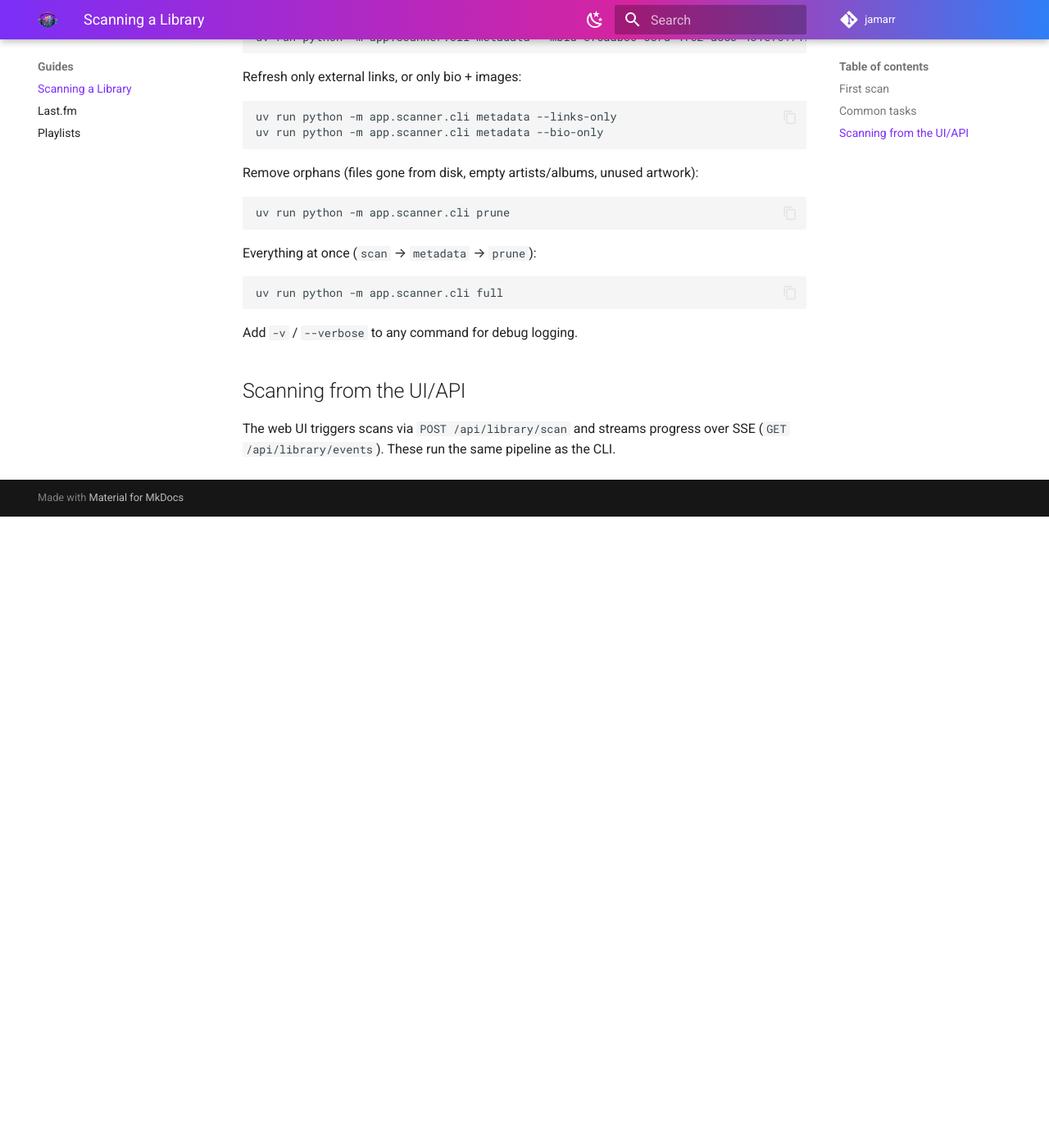
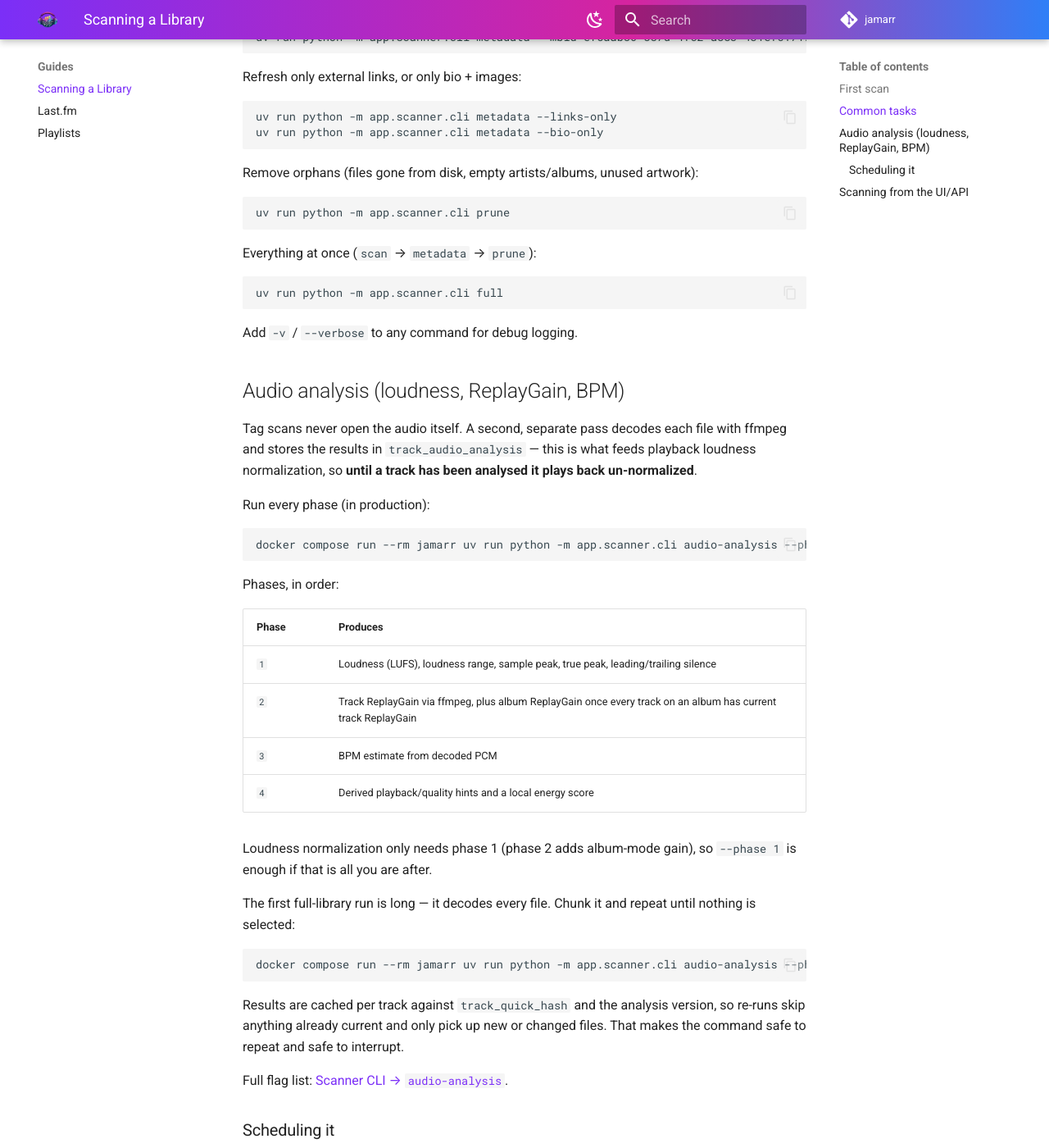
Before and after one commit to darious/jamarr, an MkDocs documentation site: the page built from docs/guides/scanning.md, in a window 1280 px wide and 1400 px high, scrolled down 963 px. Shown: the whole window at 82% size. Built offline with MkDocs 1.6.1 and Material for MkDocs 9.7.7, drawn with Linux system fonts in a browser that asks for light colours; comment, search, counter and statistics services are not loaded; before the commit the page ends 1593 px from its top, so only the background shows below that; some of the changed text lies outside the part shown.

Commit message:
feat(scheduler): schedule the audio-analysis pass
The loudness/ReplayGain/BPM pass only ever ran by hand, was absent from the
scheduler, and appeared in no doc under docs/ — so a library scan silently
left new tracks un-normalized until someone remembered the CLI.

Adds an "Audio Analysis (All Phases)" job running phases 1-4 over whatever
still needs them, throttling per-track progress to one log line a minute.
Batch size, ffmpeg concurrency and the per-track timeout move to an
audio_analysis: block in config.yaml, which the CLI now reads for its own
flag defaults so both entry points tune together.

Documents the pass in the scanning guide and the scanner CLI reference.

````diff
--- a/docs/guides/scanning.md
+++ b/docs/guides/scanning.md
@@ -64,6 +64,64 @@
 
 Add `-v` / `--verbose` to any command for debug logging.
 
+## Audio analysis (loudness, ReplayGain, BPM)
+
+Tag scans never open the audio itself. A second, separate pass decodes each file
+with ffmpeg and stores the results in `track_audio_analysis` — this is what
+feeds playback loudness normalization, so **until a track has been analysed it
+plays back un-normalized**.
+
+Run every phase (in production):
+
+```bash
+docker compose run --rm jamarr uv run python -m app.scanner.cli audio-analysis --phase all
+```
+
+Phases, in order:
+
+| Phase | Produces |
+|:---|:---|
+| `1` | Loudness (LUFS), loudness range, sample peak, true peak, leading/trailing silence |
+| `2` | Track ReplayGain via ffmpeg, plus album ReplayGain once every track on an album has current track ReplayGain |
+| `3` | BPM estimate from decoded PCM |
+| `4` | Derived playback/quality hints and a local energy score |
+
+Loudness normalization only needs phase 1 (phase 2 adds album-mode gain), so
+`--phase 1` is enough if that is all you are after.
+
+The first full-library run is long — it decodes every file. Chunk it and repeat
+until nothing is selected:
+
+```bash
+docker compose run --rm jamarr uv run python -m app.scanner.cli audio-analysis --phase all --limit 500
+```
+
+Results are cached per track against `track_quick_hash` and the analysis
+version, so re-runs skip anything already current and only pick up new or
+changed files. That makes the command safe to repeat and safe to interrupt.
+
+Full flag list: [Scanner CLI → `audio-analysis`](../reference/scanner-cli.md#audio-analysis).
+
+### Scheduling it
+
+The pass is **not** automatic — nothing triggers it after a library scan. To
+keep it current, add a schedule in the web UI under **Settings → Scheduler**
+using the **Audio Analysis (All Phases)** job, which runs phases 1–4 over
+whatever still needs them. A nightly cron after your scan job works well.
+
+Tuning lives in `config.yaml` (both the CLI and the scheduled job read it):
+
+```yaml
+audio_analysis:
+  batch_size: 25 # DB rows selected per batch
+  concurrency: 2 # ffmpeg analyses run at once
+  timeout_seconds: 600 # per-track ffmpeg timeout
+```
+
+`concurrency` is the one to raise on a machine with spare cores — analysis is
+ffmpeg-bound. Progress is logged (throttled to once a minute per phase) to the
+app log, and each phase logs its final counts.
+
 ## Scanning from the UI/API
 
 The web UI triggers scans via `POST /api/library/scan` and streams progress over
````
Also changed, not shown: config.yaml (+8 -0 lines), docs/reference/scanner-cli.md (+44 -0 lines), 5 other files.
